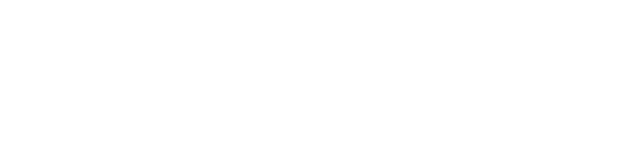
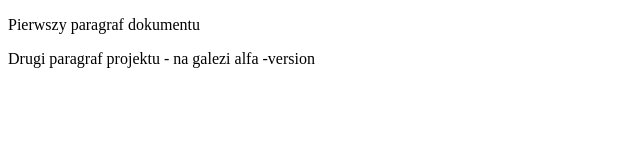
Before and after one commit to AgnieszkaZu/agnieszkazu.github.io, a plain HTML site: page index.html in a window 1280 px wide. Shown: the whole page, without its empty margins (0-640 px from the left). Drawn offline with Linux system fonts and the light colour scheme.

Commit message:
dodano kolejna zmiane tym razem na galezi alfa-version

```diff
--- a/index.html
+++ b/index.html
@@ -5,6 +5,9 @@
     <title>Document</title>
 </head>
 <body>
-    <Pierwszy paragraf dokumentu>
+   <p>Pierwszy paragraf dokumentu</p>
+   <p class="alfa-ver">
+       Drugi paragraf projektu - na galezi alfa -version
+   </p>
 </body>
 </html>
```
